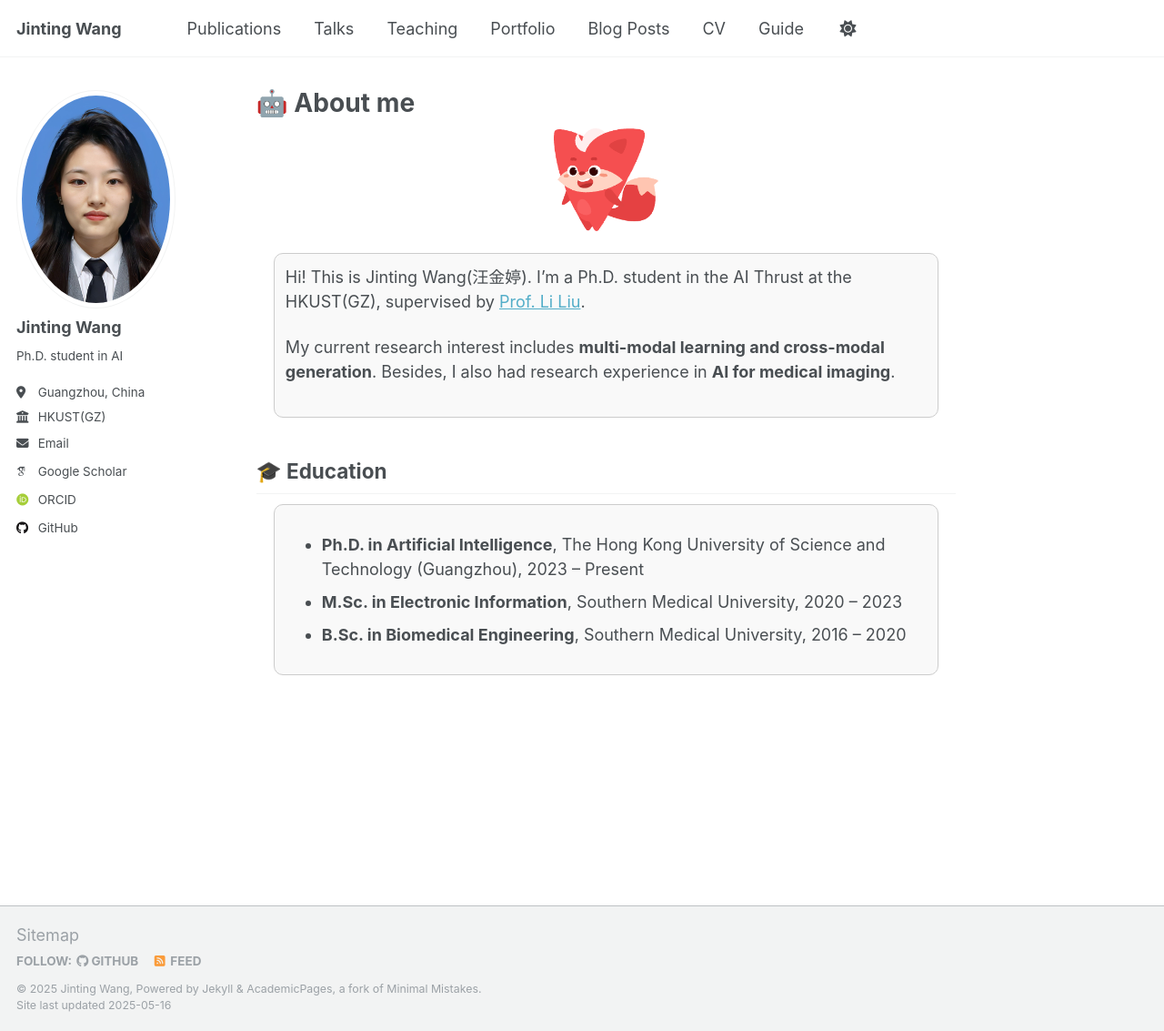
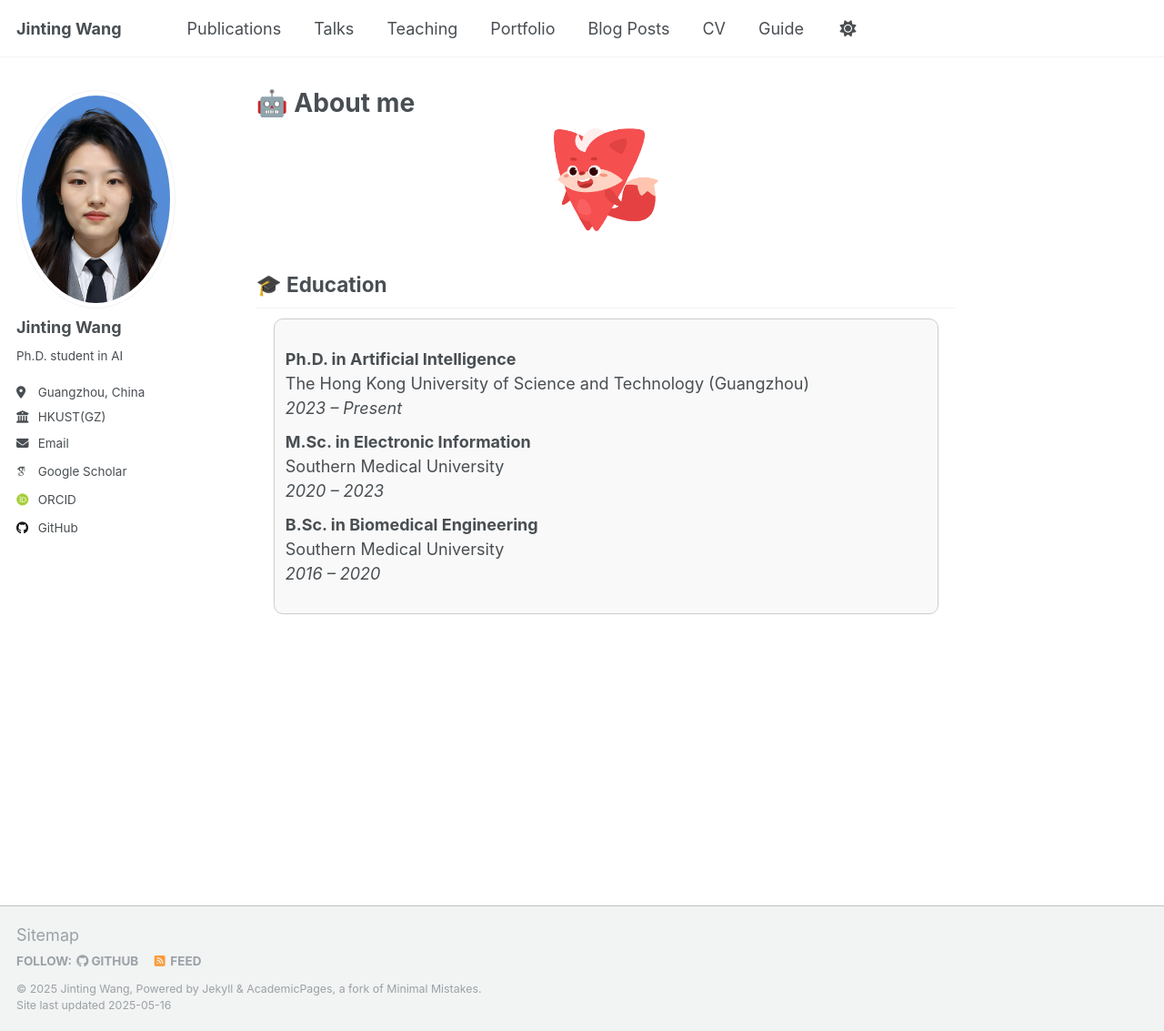
Before and after one commit to beria-moon/Beria.github.io, a Jekyll site: the page built from _pages/about.md, in a window 1280 px wide and 1133 px high. Shown: the whole window at 91% size. Built offline with Jekyll 4.4.1, drawn with Linux system fonts in a browser that asks for light colours; some web fonts are replaced.

Commit message:
Update about.md

```diff
--- a/_pages/about.md
+++ b/_pages/about.md
@@ -10,16 +10,23 @@ redirect_from:
   <img src="images/53.png" alt="About me banner" width="15%">
 </p>
 
-<div style="border: 1px solid #ccc; border-radius: 10px; padding: 12px; background-color: #f9f9f9;width: 95%; margin: 0 auto">
-  <p>Hi! This is Jinting Wang(汪金婷). I’m a Ph.D. student in the AI Thrust at the HKUST(GZ), supervised by <a href="https://scholar.google.com/citations?user=KQ2S01UAAAAJ&hl=en">Prof. Li Liu</a>.</p>
-  <p>My current research interest includes <strong> multi-modal learning and cross-modal generation</strong>. Besides, I also had research experience in <strong> AI for medical imaging</strong>.</p>
-</div>
-
 <h2>🎓 Education</h2>
 <div style="border: 1px solid #ccc; border-radius: 10px; padding: 12px; background-color: #f9f9f9; width: 95%; margin: 10px auto;">
-  <ul>
-    <li><strong>Ph.D. in Artificial Intelligence</strong>, The Hong Kong University of Science and Technology (Guangzhou), 2023 – Present</li>
-    <li><strong>M.Sc. in Electronic Information</strong>, Southern Medical University, 2020 – 2023</li>
-    <li><strong>B.Sc. in Biomedical Engineering</strong>, Southern Medical University, 2016 – 2020</li>
+  <ul style="list-style-type: none; padding-left: 0;">
+    <li style="margin-bottom: 10px;">
+      <strong>Ph.D. in Artificial Intelligence</strong><br>
+      The Hong Kong University of Science and Technology (Guangzhou)<br>
+      <em>2023 – Present</em>
+    </li>
+    <li style="margin-bottom: 10px;">
+      <strong>M.Sc. in Electronic Information</strong><br>
+      Southern Medical University<br>
+      <em>2020 – 2023</em>
+    </li>
+    <li>
+      <strong>B.Sc. in Biomedical Engineering</strong><br>
+      Southern Medical University<br>
+      <em>2016 – 2020</em>
+    </li>
   </ul>
 </div>
```
